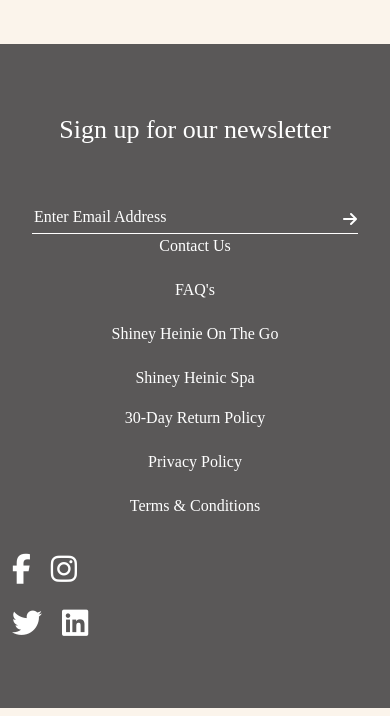
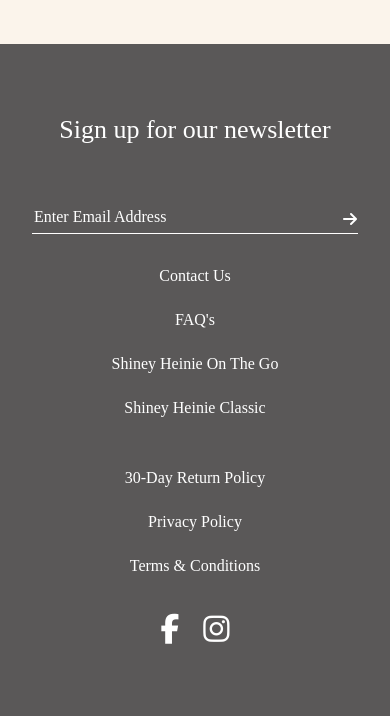
Before and after one commit to d-shah1/Shiney-Heinic-Website, a PHP site: page /shiney-heini-on-the-go.html in a window 390 px wide. Shown: the part 3852-4568 px from the top of the page. Run offline with PHP 8.4, Linux system fonts and the light colour scheme; some libraries are stand-ins or nearby versions; some web fonts are replaced.

Commit message:
All changes done

```diff
--- a/css/product-responsive.css
+++ b/css/product-responsive.css
@@ -210,6 +210,7 @@
     .installation-section .container .installation-img img {
         height: 349px;
         width: 336px;
+        margin-right: 0px;
     }
 
     footer {
@@ -234,6 +235,10 @@
        margin-left: -32px;
     }
 
+    footer .footer-3 {
+        margin-top: 30px;
+    }
+
     footer .footer-3 ul li {
         font-size: 16px;
         text-align: center;
@@ -250,6 +255,13 @@
     footer .footer-4 ul li {
         font-size: 16px;
         text-align: center;
+    }
+
+    footer .footer-5 .social-icons {
+        margin-left: auto;
+        margin-right: auto;
+        margin-top: 20px;
+        display: block;
     }
 
     footer .footer-4 ul .custom-margin-1 {
--- a/css/style-product.css
+++ b/css/style-product.css
@@ -261,6 +261,12 @@ body {
     height: 590px;
 }
 
+@media only screen and (max-width: 1600px) {
+    .installation-section .installation-img img {
+        height: 590px;
+        margin-right: 200px;
+    }
+}
 
 .installation-section .installation-steps .title {
     font-family: "Peace Sans";
--- a/index.php
+++ b/index.php
@@ -27,7 +27,7 @@
                <div class="collapse navbar-collapse" id="navbarSupportedContent">
                   <ul class="navbar-nav mb-2 mb-lg-0">
                      <li class="nav-item">
-                        <a class="nav-link active" aria-current="page" href="index.html">Home</a>
+                        <a class="nav-link active" aria-current="page" href="index.php">Home</a>
                      </li>
                      <li class="nav-item">
                         <a class="nav-link" href="#">Shop</a>
@@ -300,7 +300,7 @@
                      <li><a href="./contact-us.html" style="text-decoration: none; color: white;">Contact Us</a></li>
                      <li class="custom-margin"><a href="./faq's.html" style="text-decoration: none; color: white;">FAQ's</a></li>
                      <li class="custom-margin"><a href="./shiney-heini-on-the-go.html" style="text-decoration: none; color: white;">Shiney Heinie On The Go</a></li>
-                     <li class="custom-margin"><a href="./shiney-heinic-spa-2.0.html" style="text-decoration: none; color: white;">Shiney Heinic Classic</a></li>
+                     <li class="custom-margin"><a href="./shiney-heinic-spa-2.0.html" style="text-decoration: none; color: white;">Shiney Heinie Classic</a></li>
                   </ul>
                </div>
                <div class="col-lg-3 col-sm-12 footer-3">
--- a/login.php
+++ b/login.php
@@ -118,7 +118,7 @@ if (isset($_REQUEST['message'])) {
                             <li><a href="./contact-us.html" style="text-decoration: none; color: white;">Contact Us</a></li>
                             <li class="custom-margin"><a href="./faq's.html" style="text-decoration: none; color: white;">FAQ's</a></li>
                             <li class="custom-margin"><a href="./shiney-heini-on-the-go.html" style="text-decoration: none; color: white;">Shiney Heinie On The Go</a></li>
-                            <li class="custom-margin"><a href="./shiney-heinic-spa-2.0.html" style="text-decoration: none; color: white;">Shiney Heinic Spa</a></li>
+                            <li class="custom-margin"><a href="./shiney-heinic-spa-2.0.html" style="text-decoration: none; color: white;">Shiney Heinie Classic</a></li>
                         </ul>
                     </div>
                     <div class="col-lg-3 col-sm-12 footer-3">
@@ -133,10 +133,6 @@ if (isset($_REQUEST['message'])) {
                             <i class="fab fa-facebook-f"></i>
                             <i class="fab fa-instagram"></i>
                         </div>
-                        <div class="social-icons mt-4">
-                            <i class="fab fa-twitter"></i>
-                            <i class="fab fa-linkedin" style="margin-left: 20px;"></i>
-                        </div>
                     </div>
                 </div>
             </div>
--- a/shiney-heini-on-the-go.html
+++ b/shiney-heini-on-the-go.html
@@ -25,7 +25,7 @@
                      <div class="collapse navbar-collapse" id="navbarSupportedContent">
                         <ul class="navbar-nav mb-2 mb-lg-0">
                            <li class="nav-item">
-                              <a class="nav-link" aria-current="page" href="index.html">Home</a>
+                              <a class="nav-link" aria-current="page" href="index.php">Home</a>
                            </li>
                            <li class="nav-item">
                               <a class="nav-link active" href="#">Shop</a>
@@ -225,7 +225,7 @@
                         <li><a href="./contact-us.html" style="text-decoration: none; color: white;">Contact Us</a></li>
                         <li class="custom-margin"><a href="./faq's.html" style="text-decoration: none; color: white;">FAQ's</a></li>
                         <li class="custom-margin"><a href="./shiney-heini-on-the-go.html" style="text-decoration: none; color: white;">Shiney Heinie On The Go</a></li>
-                        <li class="custom-margin"><a href="./shiney-heinic-spa-2.0.html" style="text-decoration: none; color: white;">Shiney Heinic Spa</a></li>
+                        <li class="custom-margin"><a href="./shiney-heinic-spa-2.0.html" style="text-decoration: none; color: white;">Shiney Heinie Classic</a></li>
                      </ul>
                   </div>
                   <div class="col-lg-3 col-sm-12 footer-3">
@@ -236,13 +236,9 @@
                      </ul>
                   </div>
                   <div class="col-lg-2 col-sm-12 text-center footer-5">
-                     <div class="d-flex social-icons">
+                     <div class="social-icons">
                         <i class="fab fa-facebook-f"></i>
                         <i class="fab fa-instagram"></i>
-                     </div>
-                     <div class="d-flex social-icons mt-4">
-                        <i class="fab fa-twitter"></i>
-                        <i class="fab fa-linkedin" style="margin-left: 20px;"></i>
                      </div>
                   </div>
                </div>
--- a/shiney-heinic-spa-2.0.html
+++ b/shiney-heinic-spa-2.0.html
@@ -25,7 +25,7 @@
                      <div class="collapse navbar-collapse" id="navbarSupportedContent">
                         <ul class="navbar-nav mb-2 mb-lg-0">
                            <li class="nav-item">
-                              <a class="nav-link" aria-current="page" href="index.html">Home</a>
+                              <a class="nav-link" aria-current="page" href="index.php">Home</a>
                            </li>
                            <li class="nav-item">
                               <a class="nav-link active" href="#">Shop</a>
@@ -240,7 +240,7 @@
                         <li><a href="./contact-us.html" style="text-decoration: none; color: white;">Contact Us</a></li>
                         <li class="custom-margin"><a href="./faq's.html" style="text-decoration: none; color: white;">FAQ's</a></li>
                         <li class="custom-margin"><a href="./shiney-heini-on-the-go.html" style="text-decoration: none; color: white;">Shiney Heinie On The Go</a></li>
-                        <li class="custom-margin"><a href="./shiney-heinic-spa-2.0.html" style="text-decoration: none; color: white;">Shiney Heinic Spa</a></li>
+                        <li class="custom-margin"><a href="./shiney-heinic-spa-2.0.html" style="text-decoration: none; color: white;">Shiney Heinie Classic</a></li>
                      </ul>
                   </div>
                   <div class="col-lg-3 col-sm-12 footer-3">
@@ -251,7 +251,7 @@
                      </ul>
                   </div>
                   <div class="col-lg-2 col-sm-12 text-center footer-5">
-                     <div class="d-flex social-icons">
+                     <div class="social-icons">
                         <i class="fab fa-facebook-f"></i>
                         <i class="fab fa-instagram"></i>
                      </div>
```
Also changed, not shown: checkout.html (+3 -7 lines), contact-us.html (+2 -6 lines), faq's.html (+3 -7 lines), privacy-policy.html (+3 -7 lines), register.php (+3 -7 lines), terms-conditions.html (+3 -7 lines), thank-you.html (+2 -6 lines).
